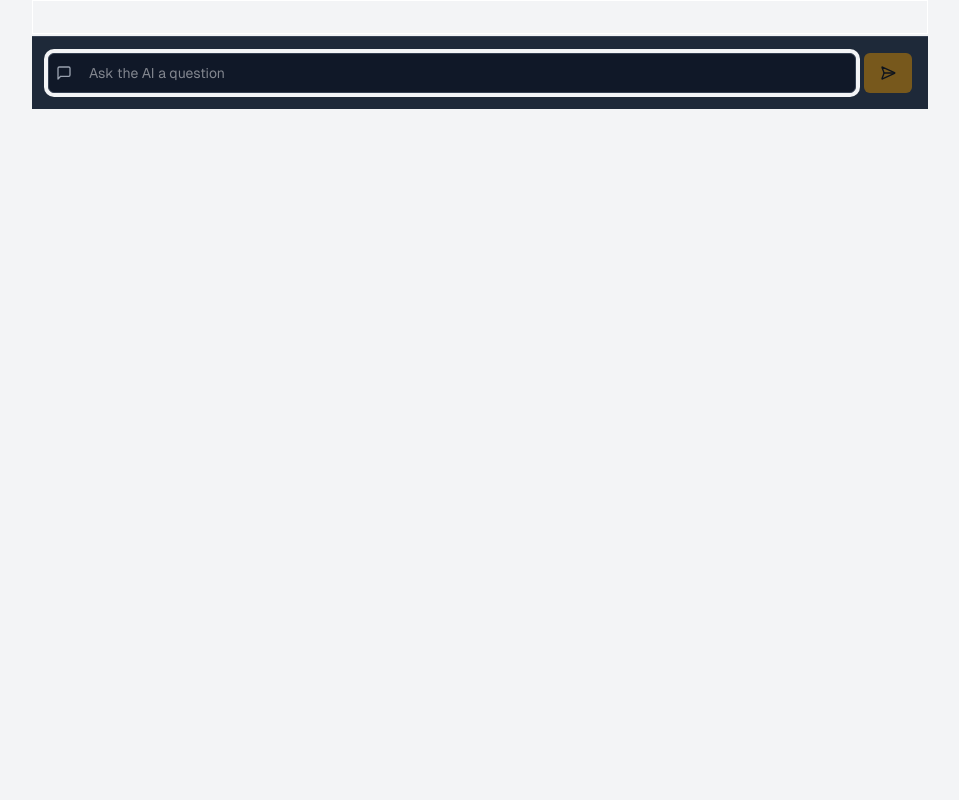
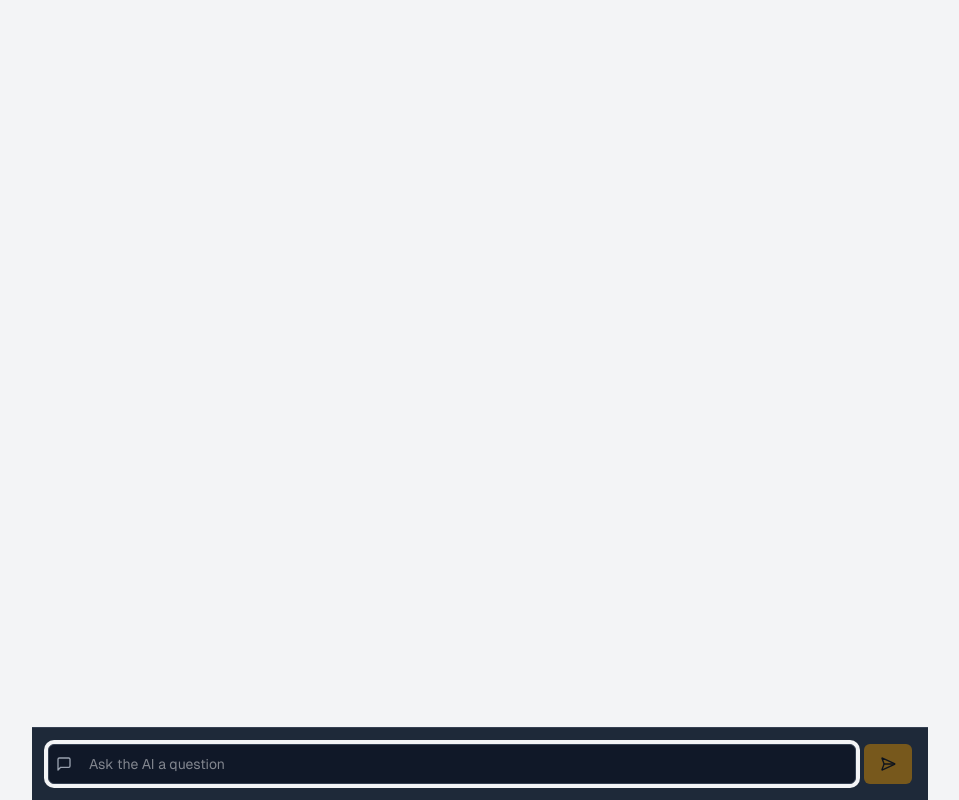
Before and after one commit to efiliba/ai-chat, a Next.js app: page / in a window 1280 px wide. Shown: the whole page, without its empty margins (160-1119 px from the left). Built offline with nearby package versions, Linux system fonts and the light colour scheme.

Commit message:
Position input on bottom

```diff
--- a/app/page.tsx
+++ b/app/page.tsx
@@ -4,11 +4,6 @@ import { useCallback } from "react";
 
 import { useAI } from "@/hooks";
 import { QuestionInput, UserQuestion, AIResponse } from "@/components";
-
-//   // To kick off effect immediately, this plus CSS
-//   document.scrollingElement.scroll(0, 1);
-/* In case you need to kick off effect immediately, this plus JS */
-/* height: 100.001vh; */
 
 export default function Home() {
   const { ask, loading, error, reasoning, answer, history, abort } = useAI(
@@ -21,8 +16,8 @@ export default function Home() {
   const handleCancelAIResponse = useCallback(abort, [abort]);
 
   return (
-    <div className="[&_*]:[overflow-anchor:none] min-h-screen" id="scroller">
-      <div className="max-w-4xl p-4 mx-auto space-y-4 border-white border-1">
+    <div className="[&_*:not(.scroll-anchor)]:[overflow-anchor:none] min-h-screen grid grid-rows-[1fr_auto_auto]">
+      <div className="container max-w-4xl p-4 mx-auto space-y-4">
         {history.map(({ role, content }, index) =>
           role === "user" ? (
             <UserQuestion key={index} text={content} />
@@ -41,7 +36,7 @@ export default function Home() {
           answer={answer}
         />
       </div>
-      <div className="[overflow-anchor:auto!important] h-0.5" />
+      <div className="scroll-anchor h-[1px]" />
       <QuestionInput
         className="sticky bottom-0"
         loading={loading}
--- a/components/QuestionInput.tsx
+++ b/components/QuestionInput.tsx
@@ -61,7 +61,7 @@ export const QuestionInput = memo(
           placeholder="Ask the AI a question"
           onChange={handleSetInput}
         />
-        <MessageSquare className="absolute w-4 h-4 text-gray-400 transform -translate-y-1/2 left-6 top-1/2" />
+        <MessageSquare className="absolute w-4 text-gray-400 -translate-y-1/2 left-6 top-1/2" />
         <Button
           className="bg-primary hover:bg-primary/90"
           type="submit"
--- a/hooks/useAI.ts
+++ b/hooks/useAI.ts
@@ -36,8 +36,8 @@ export const useAI = (
     setHistory((chat) =>
       chat
         .concat(
-          error ? [] : [{ role: "assistant", content: { reasoning, answer } }]
-        ) // Previous AI response
+          error ? [] : [{ role: "assistant", content: { reasoning, answer } }] // Previous AI response
+        )
         .concat({ role: "user", content: question })
     );
 
```
